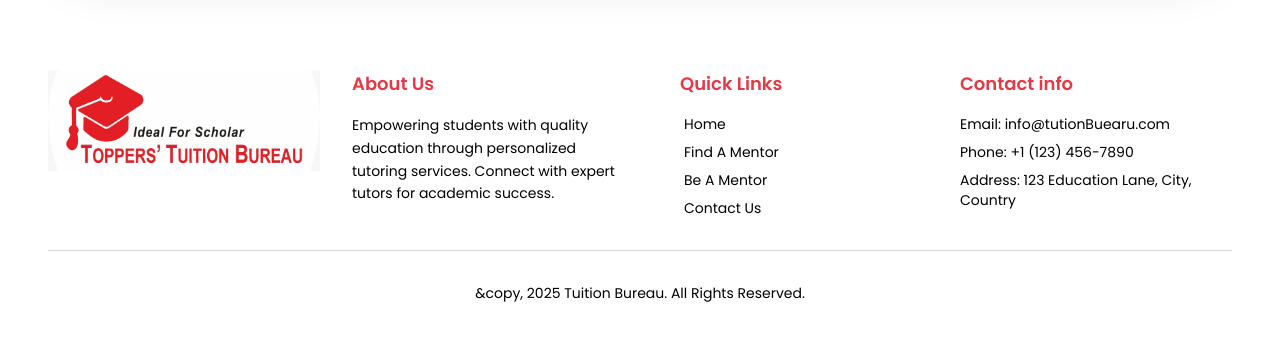
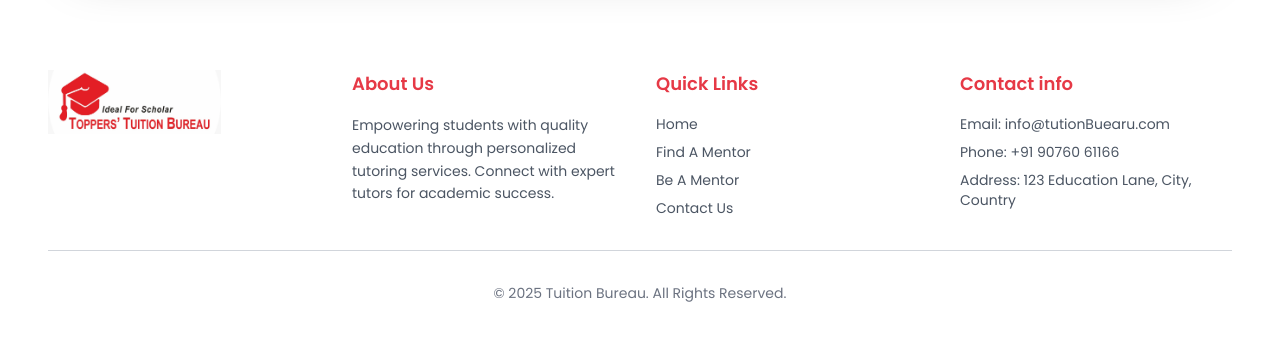
Before and after one commit to ToppersTuitionBureau/TutionsBureau, a React (Vite) app: page / in a window 1280 px wide. Shown: the part 5504-5845 px from the top of the page. Built offline with nearby package versions, Linux system fonts and the light colour scheme.

Commit message:
Footer Updated

```diff
--- a/src/components/Footer.jsx
+++ b/src/components/Footer.jsx
@@ -7,14 +7,18 @@ const Footer = () => {
     <>
       <footer className="bg-white text-black py-12 px-6 md:px-12">
         <div className="max-w-7xl mx-auto grid grid-cols-1 md:grid-cols-4 gap-8">
-          <img src={logo} alt="Logo" />
+
+          {/* Logo Column */}
+          <div>
+            <img src={logo} alt="Logo" className="h-16" />
+          </div>
 
           {/* About Section */}
           <div>
             <h3 className="text-lg mb-4 font-semibold text-[#e63946]">
               About Us
             </h3>
-            <p className="text-black-400 text-sm leading-relaxed">
+            <p className="text-gray-600 text-sm leading-relaxed">
               Empowering students with quality education through personalized
               tutoring services. Connect with expert tutors for academic
               success.
@@ -23,22 +27,21 @@ const Footer = () => {
 
           {/* Quick Links */}
           <div>
-            <h3 className="text-lg mb-4 px-6 font-semibold text-[#e63946]">
+            <h3 className="text-lg mb-4 font-semibold text-[#e63946]">
               Quick Links
             </h3>
-
-            <ul className="space-y-2  px-7 text-sm">
+            <ul className="space-y-2 text-sm">
               <li>
                 <a
-                  className="text-black-400 hover:text-red-500 transition-colors"
-                  href="/home"
+                  className="text-gray-600 hover:text-red-500 transition-colors"
+                  href="/"
                 >
                   Home
                 </a>
               </li>
               <li>
                 <a
-                  className="text-black-400 hover:text-red-500 transition-colors"
+                  className="text-gray-600 hover:text-red-500 transition-colors"
                   href="/findmentor"
                 >
                   Find A Mentor
@@ -46,7 +49,7 @@ const Footer = () => {
               </li>
               <li>
                 <a
-                  className="text-black-400 hover:text-red-500 transition-colors"
+                  className="text-gray-600 hover:text-red-500 transition-colors"
                   href="/apply"
                 >
                   Be A Mentor
@@ -54,35 +57,36 @@ const Footer = () => {
               </li>
               <li>
                 <a
-                  className="text-black-400 hover:text-red-500 transition-colors"
-                  href="/contactus"
+                  className="text-gray-600 hover:text-red-500 transition-colors"
+                  href="/contact"
                 >
                   Contact Us
                 </a>
               </li>
             </ul>
           </div>
+
           {/* Contact Info */}
           <div>
             <h3 className="text-lg mb-4 font-semibold text-[#e63946]">
               Contact info
             </h3>
-
-            <p className="text-black-400 mb-2 text-sm">
+            <p className="text-gray-600 mb-2 text-sm">
               Email: info@tutionBuearu.com
             </p>
-            <p className="text-black-400 mb-2 text-sm">
-              Phone: +1 (123) 456-7890
+            <p className="text-gray-600 mb-2 text-sm">
+              Phone: +91 90760 61166
             </p>
-            <p className="text-black-400 mb-2 text-sm">
+            <p className="text-gray-600 mb-2 text-sm">
               Address: 123 Education Lane, City, Country
             </p>
           </div>
         </div>
+
         {/* Footer bottom */}
         <div>
-          <p className="mt-8 pt-8 border-t border-gray-300 text-center text-black-400 text-sm">
-            &copy, 2025 Tuition Bureau. All Rights Reserved.
+          <p className="mt-8 pt-8 border-t border-gray-300 text-center text-gray-500 text-sm">
+            &copy; 2025 Tuition Bureau. All Rights Reserved.
           </p>
         </div>
       </footer>
```
